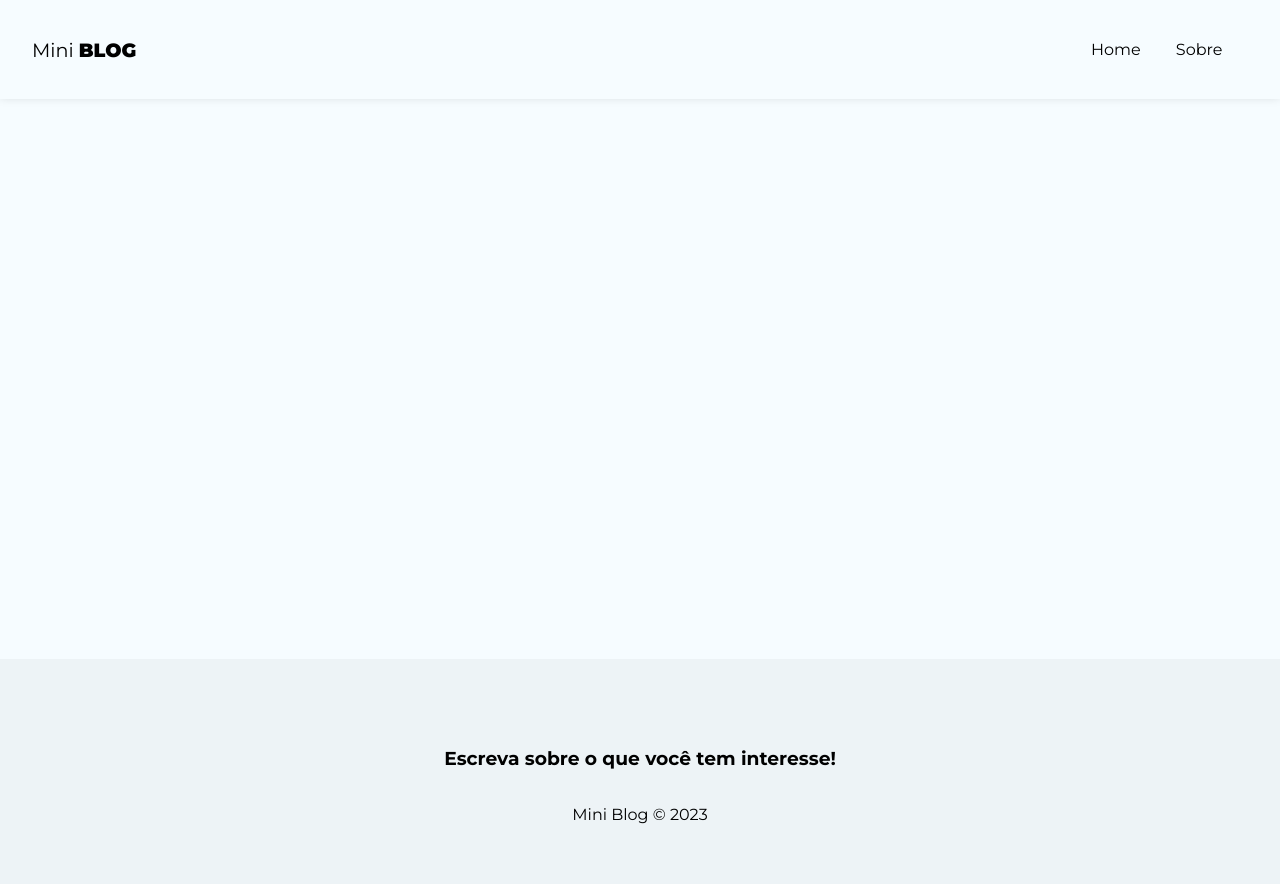
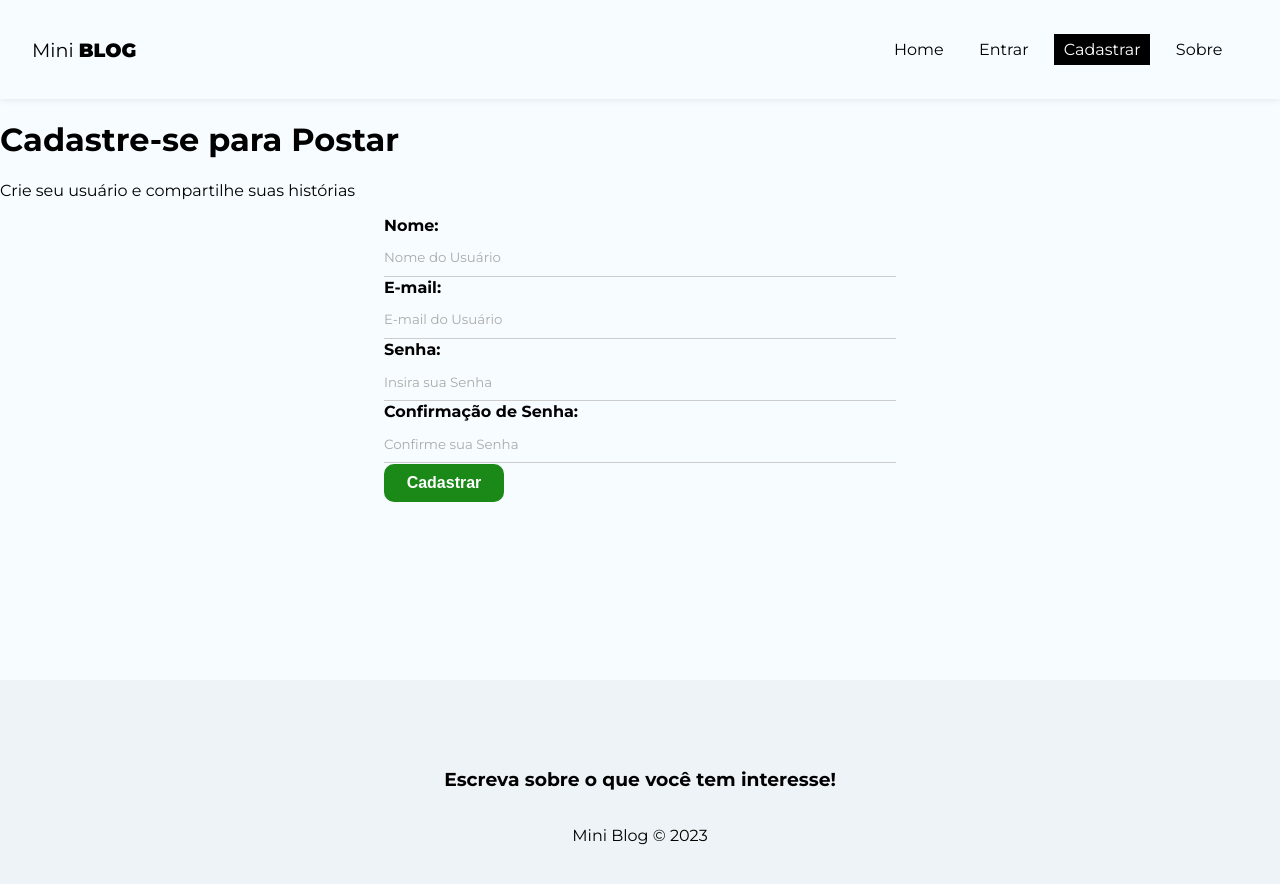
Before and after one commit to Matheuz233/Projetos-Cursos, a React (Vite) app in the folder React do Zero a Maestria/MiniBlog/: page /register in a window 1280 px wide. Shown: the top 884 px of the page. Built offline with nearby package versions, Linux system fonts and the light colour scheme.

Commit message:
feat: ✨Login and Registration Form

```diff
--- a/React do Zero a Maestria/MiniBlog/src/App.jsx
+++ b/React do Zero a Maestria/MiniBlog/src/App.jsx
@@ -4,22 +4,26 @@
 import { BrowserRouter, Routes, Route, Navigate } from "react-router-dom";
 
 // Components
-import Navbar from "./pages/Components/Navbar";
-import Footer from "./pages/Components/Footer";
+import Navbar from "./components/Navbar";
+import Footer from "./components/Footer";
 
 // Pages
 import Home from "./pages/Home/Home";
 import About from "./pages/About/About";
+import Login from "./pages/Login/Login";
+import Register from "./pages/Register/Register";
 
 function App() {
   return (
     <>
       <BrowserRouter>
-      <Navbar />
+        <Navbar />
         <div className="container">
           <Routes>
             <Route path="/" element={<Home />} />
             <Route path="/about" element={<About />} />
+            <Route path="/login" element={<Login />} />
+            <Route path="/register" element={<Register />} />
           </Routes>
         </div>
         <Footer />
--- a/React do Zero a Maestria/MiniBlog/src/pages/Components/Navbar.jsx
+++ b/React do Zero a Maestria/MiniBlog/src/components/Navbar.jsx
@@ -19,6 +19,22 @@
         </li>
         <li>
           <NavLink
+            to="/login"
+            className={({ isActive }) => (isActive ? styles.active : "")}
+          >
+            Entrar
+          </NavLink>
+        </li>
+        <li>
+          <NavLink
+            to="/register"
+            className={({ isActive }) => (isActive ? styles.active : "")}
+          >
+            Cadastrar
+          </NavLink>
+        </li>
+        <li>
+          <NavLink
             to="/about"
             className={({ isActive }) => (isActive ? styles.active : "")}
           >
--- a/React do Zero a Maestria/MiniBlog/src/index.css
+++ b/React do Zero a Maestria/MiniBlog/src/index.css
@@ -1,3 +1,5 @@
+/* Global Style */
+
 body {
   background-color: #f6fcff;
   padding: 0;
@@ -5,8 +7,10 @@
   font-family: "Montserrat", sans-serif;
 }
 
-input::placeholder textarea::placeholder {
+input::placeholder,
+textarea::placeholder {
   font-family: "Montserrat", sans-serif;
+  color: #aaa;
 }
 
 input:focus,
@@ -30,3 +34,81 @@
 nav button:hover {
   color: #bbb;
 }
+
+/* Form Style */
+form {
+  max-width: 40%;
+  margin: 0 auto;
+}
+
+label {
+  display: flex;
+  flex-direction: column;
+  margin-bottom: 1px;
+}
+
+label span {
+  margin-bottom: 0.3em;
+  font-weight: bold;
+  text-align: left;
+}
+
+input,
+textarea {
+  box-sizing: border-box;
+  border: none;
+  border-bottom: 1px solid #ccc;
+  padding: 0.8em 0;
+  background-color: transparent;
+}
+
+.btn {
+  background-color: #1a8918;
+  color: #fff;
+  text-align: center;
+  cursor: pointer;
+  border-radius: 10px;
+  width: 120px;
+  font-weight: bold;
+  border: none;
+  padding: 10px 15px;
+  font-size: 1em;
+}
+
+.btn.btn_dark {
+  background-color: #000;
+  border-radius: 0;
+}
+
+.btn.btn-outline {
+  background-color: transparent;
+  border-radius: 0;
+  color: #000;
+  border: 1px solid #000;
+  padding: 7px 30px;
+}
+
+.btn:hover {
+  background-color: #0f730c;
+  color: #fff;
+}
+
+.btn.btn.btn-outline:hover {
+  background-color: #000;
+}
+
+.btn.btn-danger:hover {
+  background-color: #dc3545;
+}
+
+button[disabled] {
+  background-color: #aaa;
+}
+
+.container .error {
+  color: #721c24;
+  background-color: #f8d7da;
+  border: 1px solid #f5c6cb;
+  padding: 5px;
+  border-radius: 5px;
+}
--- /dev/null
+++ b/React do Zero a Maestria/MiniBlog/src/pages/Login/Login.jsx
@@ -0,0 +1,11 @@
+import styles from "./Login.module.css";
+
+const Login = () => {
+  return (
+    <div>
+      <h2>Login</h2>
+    </div>
+  );
+};
+
+export default Login;
--- /dev/null
+++ b/React do Zero a Maestria/MiniBlog/src/pages/Register/Register.jsx
@@ -0,0 +1,53 @@
+import styles from "./Register.module.css";
+
+import { useState, useEffect } from "react";
+
+const Register = () => {
+  return (
+    <div>
+      <h1>Cadastre-se para Postar</h1>
+      <p>Crie seu usuário e compartilhe suas histórias</p>
+      <form>
+        <label>
+          <span>Nome:</span>
+          <input
+            type="text"
+            name="displayName"
+            required
+            placeholder="Nome do Usuário"
+          />
+        </label>
+        <label>
+          <span>E-mail:</span>
+          <input
+            type="email"
+            name="email"
+            required
+            placeholder="E-mail do Usuário"
+          />
+        </label>
+        <label>
+          <span>Senha:</span>
+          <input
+            type="password"
+            name="password"
+            required
+            placeholder="Insira sua Senha"
+          />
+        </label>
+        <label>
+          <span>Confirmação de Senha:</span>
+          <input
+            type="password"
+            name="confirmPassword"
+            required
+            placeholder="Confirme sua Senha"
+          />
+        </label>
+        <button className="btn">Cadastrar</button>
+      </form>
+    </div>
+  );
+};
+
+export default Register;
--- /dev/null
+++ b/React do Zero a Maestria/MiniBlog/src/pages/Register/Register.module.css
@@ -0,0 +1,7 @@
+.register {
+  text-align: center;
+}
+
+.register p {
+  color: #aaa;
+}
```
Also changed, not shown: React do Zero a Maestria/MiniBlog/src/components/Footer.jsx (renamed from React do Zero a Maestria/MiniBlog/src/pages/Components/Footer.jsx), React do Zero a Maestria/MiniBlog/src/components/Footer.module.css (renamed from React do Zero a Maestria/MiniBlog/src/pages/Components/Footer.module.css), React do Zero a Maestria/MiniBlog/src/components/Navbar.module.css (renamed from React do Zero a Maestria/MiniBlog/src/pages/Components/Navbar.module.css), React do Zero a Maestria/MiniBlog/src/pages/Login/Login.module.css (added).
